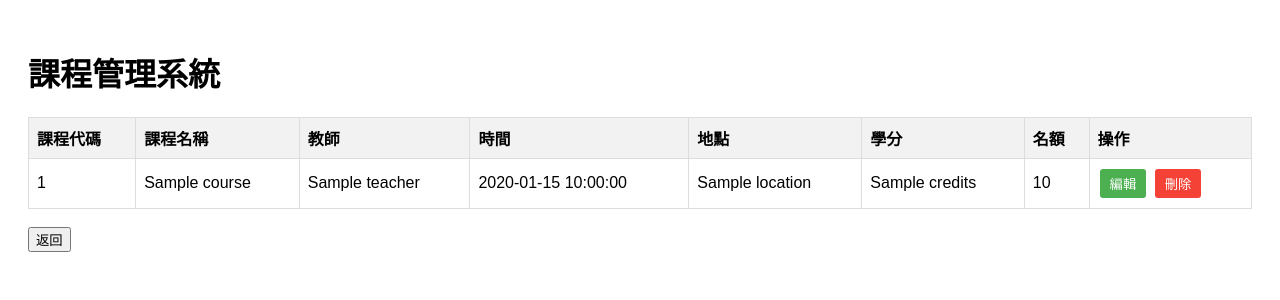
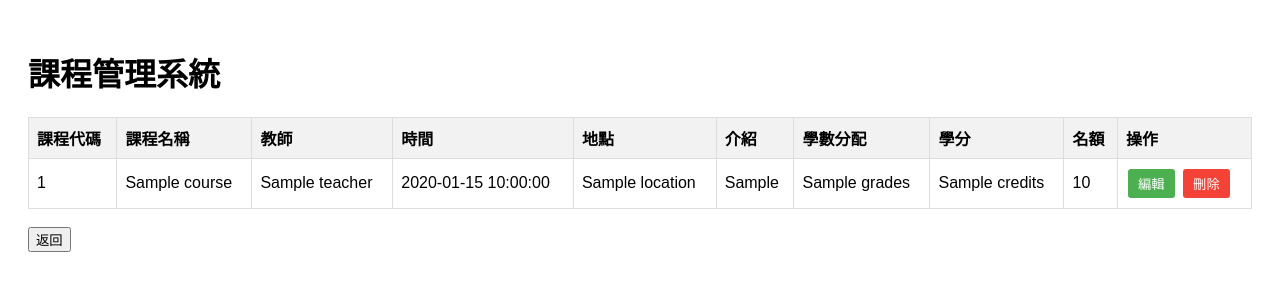
Before and after one commit to FCUGroup14/FCUCourse, a Flask app: template templates/course-management.html in a window 1280 px wide. Shown: the top 300 px of the page. Run offline with Flask 3, Linux system fonts and the light colour scheme; the template is opened without the code that fills it: most values are stand-ins (such as "Sample title", 1, 10 or a date in 2020).

Commit message:
增加了介紹和分數分配欄位

```diff
--- a/templates/course-management.html
+++ b/templates/course-management.html
@@ -72,6 +72,8 @@
                 <th>教師</th>
                 <th>時間</th>
                 <th>地點</th>
+                <th>介紹</th>
+                <th>學數分配</th>
                 <th>學分</th>
                 <th>名額</th>
                 <th>操作</th>
@@ -85,6 +87,8 @@
                 <td>{{ course.teacher }}</td>
                 <td>{{ course.time }}</td>
                 <td>{{ course.location }}</td>
+                <td>{{ course.extra_info }}</td>
+                <td>{{ course.grades }}</td>
                 <td>{{ course.credits }}</td>
                 <td>{{ course.max_capacity }}</td>
                 <td>
@@ -117,6 +121,14 @@
                 <input type="text" id="location" required>
             </div>
             <div class="form-group">
+                <label for="extra_info">地點</label>
+                <input type="text" id="extra_info" required>
+            </div>
+            <div class="form-group">
+                <label for="grades">地點</label>
+                <input type="text" id="grades" required>
+            </div>
+            <div class="form-group">
                 <label for="credits">學分</label>
                 <input type="number" id="credits" required min="0" step="0.5">
             </div>
@@ -142,6 +154,8 @@
                     document.getElementById('teacher').value = course.teacher;
                     document.getElementById('time').value = course.time;
                     document.getElementById('location').value = course.location;
+                    document.getElementById('extra_info').value = course.location;
+                    document.getElementById('grades').value = course.location;
                     document.getElementById('credits').value = course.credits;
                     document.getElementById('maxCapacity').value = course.max_capacity;
                     document.getElementById('editForm').style.display = 'block';
@@ -191,6 +205,8 @@
                     teacher: document.getElementById('teacher').value,
                     time: document.getElementById('time').value,
                     location: document.getElementById('location').value,
+                    extra_info: document.getElementById('extra_info').value,
+                    grades: document.getElementById('grades').value,
                     credits: document.getElementById('credits').value,
                     max_capacity: document.getElementById('maxCapacity').value
                 }
```
